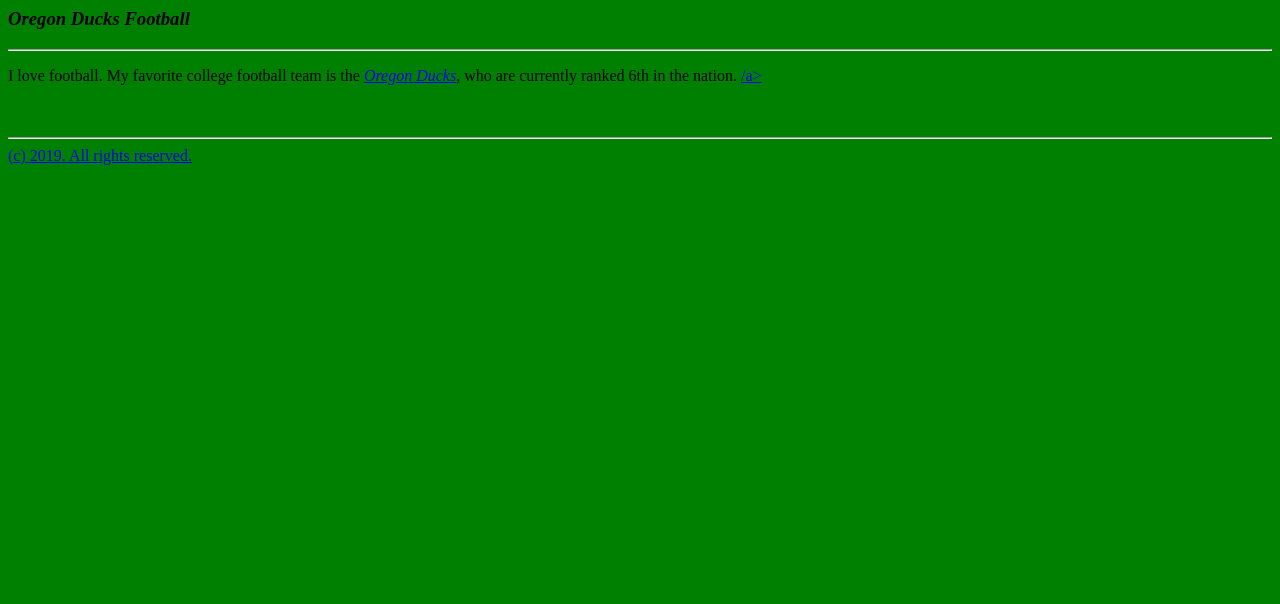
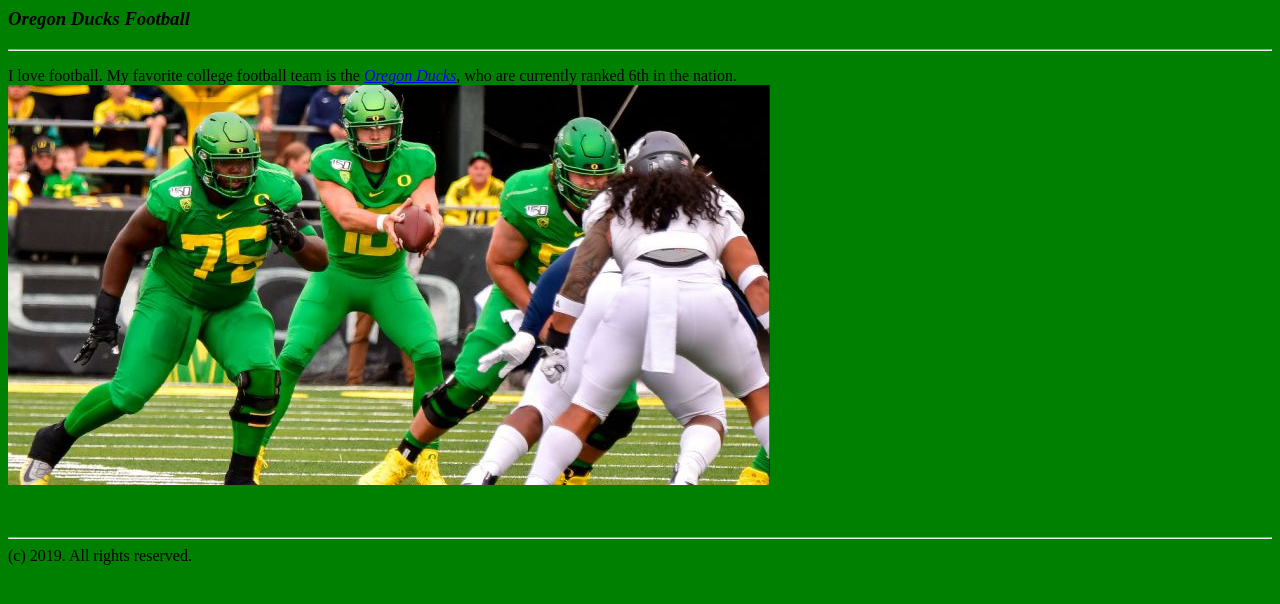
Before and after one commit to Thrasher21/class-examples, a plain HTML site: page index.html in a window 1280 px wide. Drawn offline with Linux system fonts and the light colour scheme.

Commit message:
Update index.html

```diff
--- a/index.html
+++ b/index.html
@@ -4,8 +4,8 @@
   <h3><i>Oregon Ducks Football</i></h3>
   <hr>
   <p>I love football. My favorite college football team is the <a href="https://www.google.com/search?q=oregon+ducks&rlz=1CAPRBF_enUS865&oq=oregon+ducks&aqs=chrome..69i57j0l5.2187j0j7&sourceid=chrome&ie=UTF-8&safe=active&ssui=on#sie=t;/m/0fbq2n;6;/m/012hfxch;mt;fp;1;;"> <i>Oregon Ducks</i></a>, who are currently ranked 6th in the nation.
-  <a href="ducksfootball.jpg"
-    <img src="ducksfootball.jpg"> /a>
+  <a href="ducksfootball.jpg">
+    <img src="ducksfootball.jpg"> </a>
   <br>
   <br>
   <br>
```
